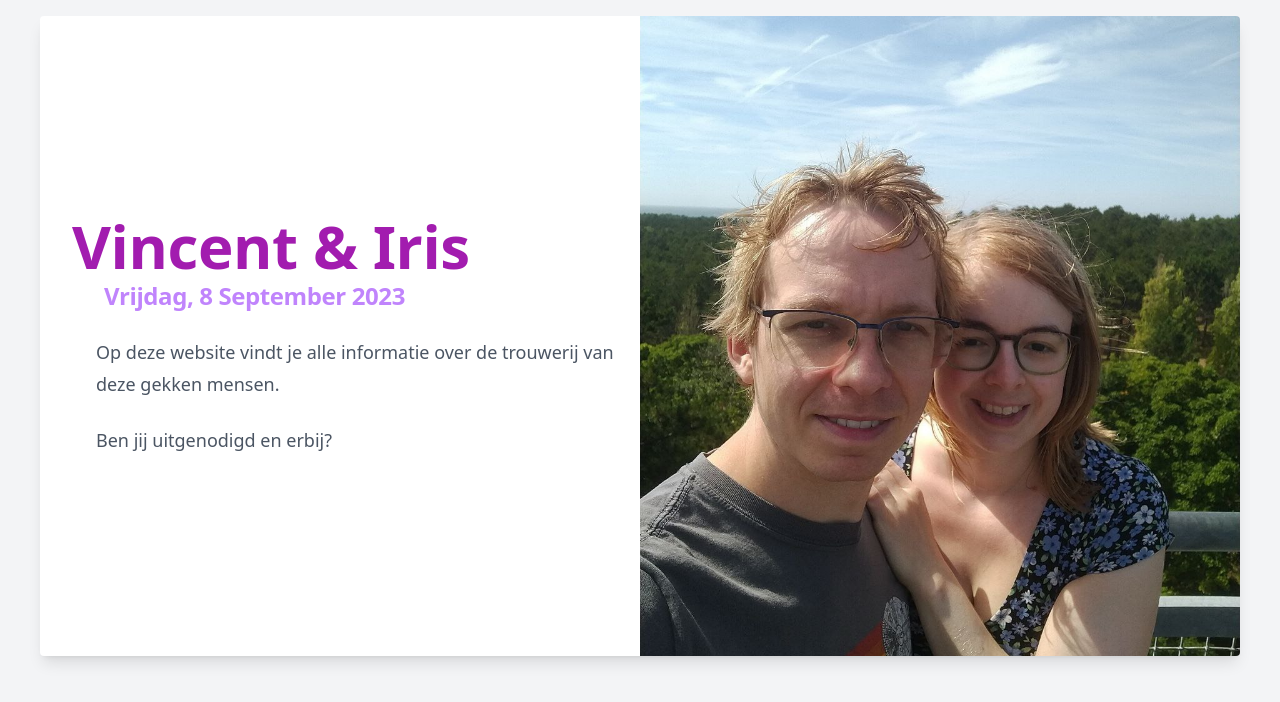
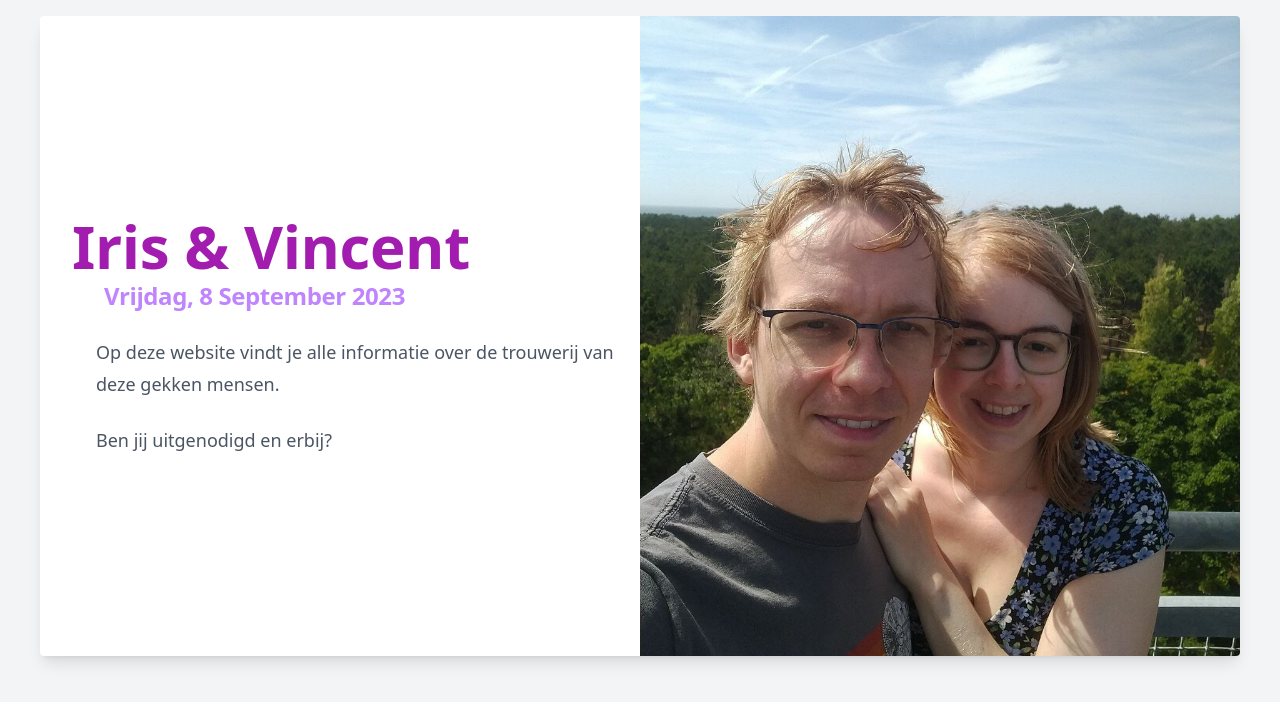
Before and after one commit to blackshadev/vincentiristrouwen2023, a Next.js app: page / in a window 1280 px wide. Shown: the top 702 px of the page. Built offline with nearby package versions, Linux system fonts and the light colour scheme.

Commit message:
Swap all the names

```diff
--- a/src/components/molecules/LocationWithDate.tsx
+++ b/src/components/molecules/LocationWithDate.tsx
@@ -9,7 +9,7 @@ export default function LocationWithDate() {
         <section className="mb-10">
           <h2 className='text-fuchsia-700 text-2xl sm:text-4xl mb-2'>Wanneer</h2>
           <p>
-            Op <b>Vrijdag, 8 September 2023</b> gaan Vincent Hagen en Iris van Marwijk trouwen.
+            Op <b>Vrijdag, 8 September 2023</b> gaan Iris van Marwijk en Vincent Hagen trouwen.
           </p>
         </section>
         <section>
--- a/src/components/molecules/WeddingHeader.tsx
+++ b/src/components/molecules/WeddingHeader.tsx
@@ -8,7 +8,7 @@ export default function WeddingHeader() {
         <div className="mx-auto max-w-7xl lg:grid lg:grid-cols-12 lg:gap-x-8 lg:px-8 items-center lg:min-h-[40rem]">
           <div className="px-6 py-8 lg:px-0 lg:col-span-6">
             <h1 className="font-bold tracking-tight">
-              <span className="block text-fuchsia-700 text-4xl sm:text-6xl mb-1">Vincent & Iris</span>
+              <span className="block text-fuchsia-700 text-4xl sm:text-6xl mb-1">Iris & Vincent</span>
               <span className="block text-purple-400 text-lg sm:text-xl lg:text-2xl pl-8">Vrijdag, 8 September 2023</span>
             </h1>
             <p className="mt-6 text-lg leading-8 text-gray-600 pl-6">
@@ -21,7 +21,7 @@ export default function WeddingHeader() {
           <div className="relative lg:col-span-5 lg:-mr-8 lg:absolute lg:inset-0 lg:left-1/2 xl:mr-0">
             <Image
               src={HeaderImage}
-              alt="Vincent & Iris in hun natuurlijke habitat"
+              alt="Iris & Vincent in hun natuurlijke habitat"
               className='aspect-[3/2] w-full bg-gray-50 object-cover lg:absolute lg:inset-0 lg:aspect-auto lg:h-full rounded-b lg:rounded-l-none lg:rounded-r'
             />
           </div>
--- a/src/pages/[secret].tsx
+++ b/src/pages/[secret].tsx
@@ -11,9 +11,9 @@ export default function SecretPage({ schedule }: PageProps) {
   return (
     <>
       <Head>
-        <title>Vincent & Iris trouwen 2023</title>
+        <title>Iris & Vincent trouwen 2023</title>
         <meta name="robots" content="noindex,nofollow" />
-        <meta name="description" content="Vincent en iris trouwen 2023" />
+        <meta name="description" content="Iris en vincent trouwen 2023" />
         <meta name="viewport" content="width=device-width, initial-scale=1" />
         <link rel="icon" href="/favicon.ico" />
       </Head>
@@ -44,7 +44,6 @@ function parseSchedule(schedule: string): ScheduleProps {
 }
 
 export async function getStaticProps({ params }: PageParams): Promise<{ props: PageProps } | { redirect: { destination: string, permanent: boolean } }> {
-
   if (!process.env.ALL_DAY_SECRET) {
     throw new Error("Missing env var ALL_DAY_SECRET");
   }
@@ -77,10 +76,10 @@ export async function getStaticProps({ params }: PageParams): Promise<{ props: P
 
 
 export async function getStaticPaths(): Promise<{ paths: PageParams[], fallback: boolean | 'blocking' }> {
-
   if (!process.env.ALL_DAY_SECRET) {
     throw new Error("Missing env var ALL_DAY_SECRET");
   }
+
   if (!process.env.NIGHT_ONLY_SECRET) {
     throw new Error("Missing env var NIGHT_ONLY_SECRET");
   }
--- a/src/pages/index.tsx
+++ b/src/pages/index.tsx
@@ -8,8 +8,8 @@ export default function Home() {
   return (
     <>
       <Head>
-        <title>Vincent & Iris trouwen 2023</title>
-        <meta name="description" content="Vincent en iris trouwen 2023" />
+        <title>Iris & Vincent trouwen 2023</title>
+        <meta name="description" content="Iris en vincent trouwen 2023" />
         <meta name="viewport" content="width=device-width, initial-scale=1" />
         <link rel="icon" href="/favicon.ico" />
       </Head>
```
